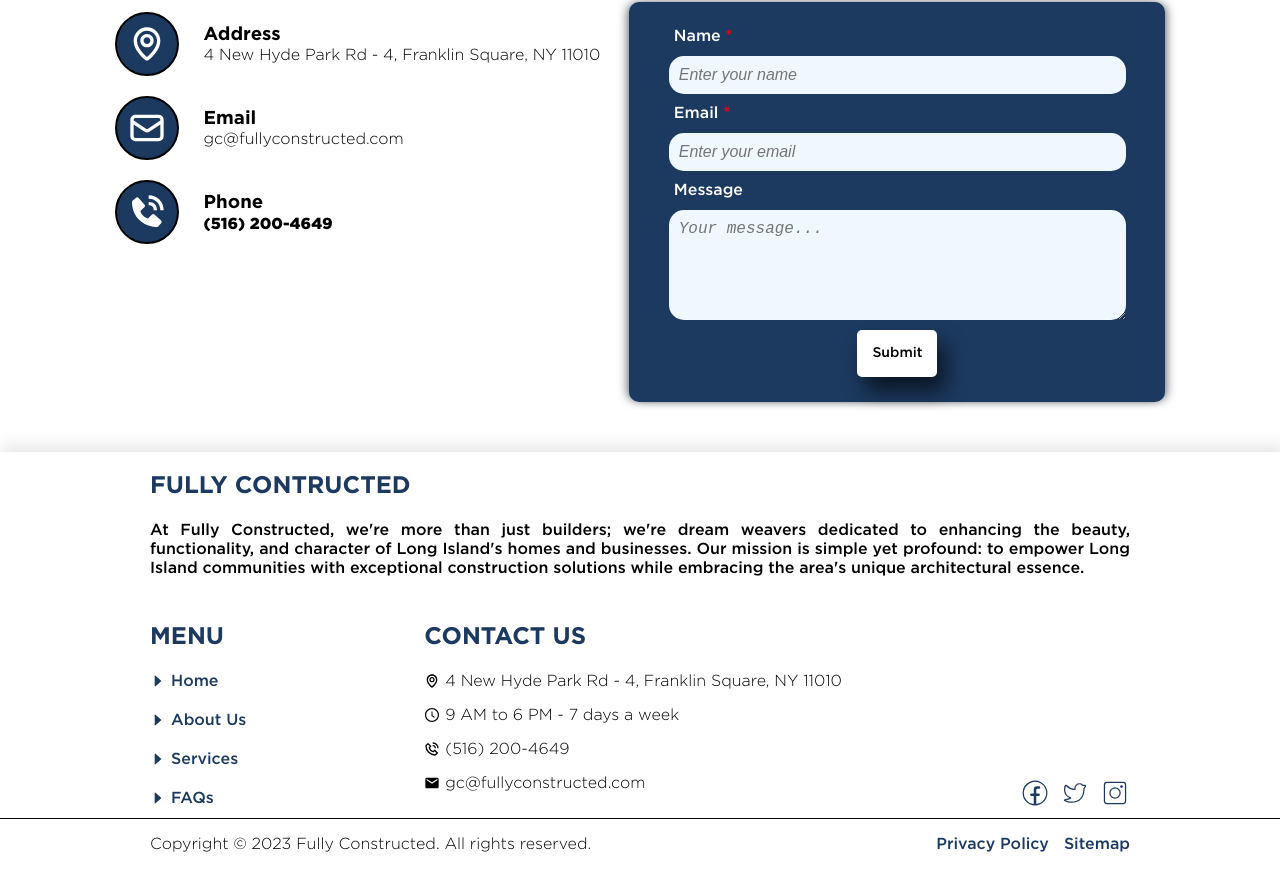
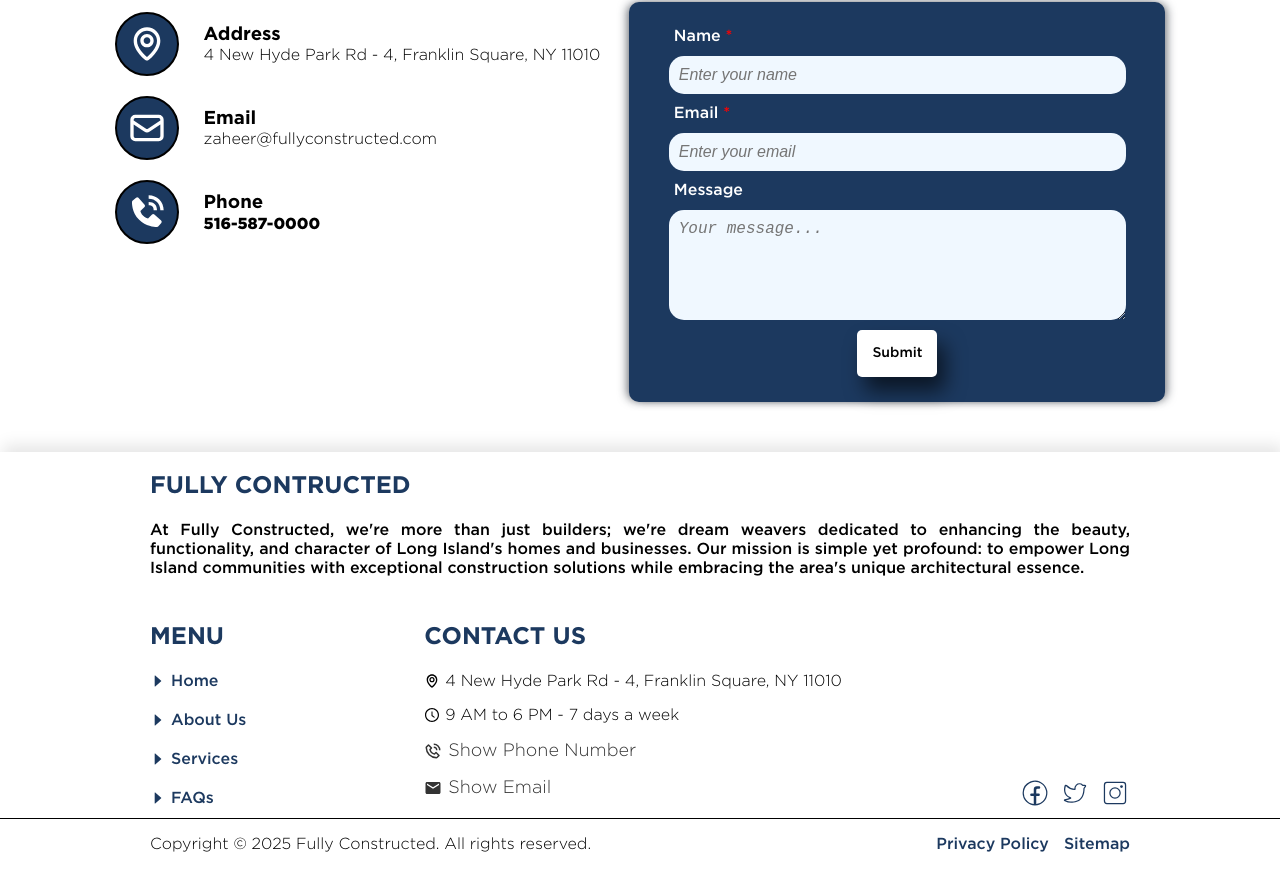
Before and after one commit to Wahaj-Ali/construction-web, a React (Create React App) app: page /contact_us in a window 1280 px wide. Shown: the part 257-1127 px from the top of the page. Built offline with nearby package versions, Linux system fonts and the light colour scheme.

Commit message:
Update Design 2025 with recaptcha

```diff
--- a/src/Components/Footer/Footer.jsx
+++ b/src/Components/Footer/Footer.jsx
@@ -1,12 +1,41 @@
-import React from 'react';
+import React, { useState } from 'react';
 import './Footer.css';
 import { CiFacebook, CiTwitter, CiInstagram } from 'react-icons/ci';
 import { BiMap, BiPhoneCall } from 'react-icons/bi';
 import { MdEmail } from 'react-icons/md';
 import { AiFillCaretRight, AiOutlineClockCircle } from 'react-icons/ai';
 import { Link } from 'react-router-dom';
+import ReCAPTCHA from 'react-google-recaptcha';
 
 const Footer = () => {
+
+    const [isPhoneVerified, setIsPhoneVerified] = useState(false);
+    const [isEmailVerified, setIsEmailVerified] = useState(false);
+    const [showRecaptchaModal, setShowRecaptchaModal] = useState(false);
+    const [recaptchaType, setRecaptchaType] = useState('');
+
+    const handleShowPhoneNumberClick = () => {
+        setRecaptchaType('phone');
+        setShowRecaptchaModal(true);
+    };
+
+    const handleShowEmailClick = () => {
+        setRecaptchaType('email');
+        setShowRecaptchaModal(true);
+    };
+
+    const handleRecaptchaChange = (value) => {
+        if (value) {
+            if (recaptchaType === 'phone') {
+                setIsPhoneVerified(true);
+            } else if (recaptchaType === 'email') {
+                setIsEmailVerified(true);
+            }
+            setShowRecaptchaModal(false); // Close modal after verification
+        }
+    };
+
+
     return (
         <div className='footer'>
             <div className=" socialMedia">
@@ -31,20 +60,38 @@ const Footer = () => {
                     <div className="fContacts">
                         <p><BiMap />4 New Hyde Park Rd - 4, Franklin Square, NY 11010</p>
                         <p><AiOutlineClockCircle />9 AM to 6 PM - 7 days a week</p>
-                        <p><BiPhoneCall /><a className='fsiLink' href="tel:(516) 200-4649">(516) 200-4649</a></p>
-                        <p><MdEmail /><a className='fsiLink' href="mailto:gc@fullyconstructed.com">gc@fullyconstructed.com</a></p>
+                        {isPhoneVerified ? (
+                            <p><BiPhoneCall /><a className='fsiLink' href="tel:516-587-0000">516-587-0000</a></p>
+                        ) : (
+                            <button
+                                onClick={handleShowPhoneNumberClick}
+                                style={{ color: '#333', textDecoration: 'none', display: 'flex', alignItems: 'center', background: 'none', border: 'none', cursor: 'pointer', gap: '6px', padding: '0', fontSize: '18px', fontWeight: '300', fontFamily: 'Gotham' }}
+                            >
+                                <BiPhoneCall /> Show Phone Number
+                            </button>
+                        )}
+                        {isEmailVerified ? (
+                            <p><MdEmail /><a className='fsiLink' href="mailto:zaheer@fullyconstructed.com">zaheer@fullyconstructed.com</a></p>
+                        ) : (
+                            <button
+                                onClick={handleShowEmailClick}
+                                style={{ color: '#333', textDecoration: 'none', display: 'flex', alignItems: 'center', background: 'none', border: 'none', cursor: 'pointer', gap: '6px', padding: '0', fontSize: '18px', fontWeight: '300', fontFamily: 'Gotham' }}
+                            >
+                                <MdEmail /> Show Email
+                            </button>
+                        )}
                     </div>
                 </div>
 
                 <div className="smIcons">
-                    <Link to="/" ><CiFacebook className='fsLink'/></Link>
-                    <Link to="/" ><CiTwitter className='fsLink'/></Link>
-                    <Link to="/" ><CiInstagram className='fsLink'/></Link>
+                    <Link to="/" ><CiFacebook className='fsLink' /></Link>
+                    <Link to="/" ><CiTwitter className='fsLink' /></Link>
+                    <Link to="/" ><CiInstagram className='fsLink' /></Link>
                 </div>
             </div>
             <div className="footerDown">
                 <div className="copyright">
-                    <p>Copyright © 2023 Fully Constructed. All rights reserved.</p>
+                    <p>Copyright © 2025 Fully Constructed. All rights reserved.</p>
                 </div>
 
                 <div className="privacyLinks">
@@ -53,6 +100,22 @@ const Footer = () => {
                     <Link to="/sitemap" className='fLink pri'>Sitemap</Link>
                 </div>
             </div>
+            {showRecaptchaModal && (
+        <div style={{ position: 'fixed', top: 0, left: 0, width: '100%', height: '100%', backgroundColor: 'rgba(0, 0, 0, 0.5)', backdropFilter: 'blur(5px)', display: 'flex', justifyContent: 'center', alignItems: 'center', zIndex: 1000 }}>
+          <div style={{ backgroundColor: '#fff', padding: '20px', borderRadius: '8px', boxShadow: '0 4px 6px rgba(0, 0, 0, 0.1)', textAlign: 'center' }}>
+            <ReCAPTCHA
+              sitekey="YOUR_RECAPTCHA_SITE_KEY"
+              onChange={handleRecaptchaChange}
+            />
+            <button
+              onClick={() => setShowRecaptchaModal(false)}
+              style={{ marginTop: '10px', padding: '8px 16px', backgroundColor: '#333', color: '#fff', border: 'none', borderRadius: '4px', cursor: 'pointer' }}
+            >
+              Close
+            </button>
+          </div>
+        </div>
+      )}
         </div>
     )
 }
--- a/src/Pages/ContactUs/ContactUs.jsx
+++ b/src/Pages/ContactUs/ContactUs.jsx
@@ -43,7 +43,7 @@ const ContactUs = () => {
                         </div>
                         <div className="ciText">
                             <h3>Email</h3>
-                            <p><a className='fsiLink' href="mailto:gc@fullyconstructed.com">gc@fullyconstructed.com</a></p>
+                            <p><a className='fsiLink' href="mailto:zaheer@fullyconstructed.com">zaheer@fullyconstructed.com</a></p>
                         </div>
                     </div>
 
@@ -53,7 +53,7 @@ const ContactUs = () => {
                         </div>
                         <div className="ciText">
                             <h3>Phone</h3>
-                            <a className='fsiLink' href="tel:(516) 200-4649">(516) 200-4649</a>
+                            <a className='fsiLink' href="tel:516-587-0000">516-587-0000</a>
                         </div>
                     </div>
                 </div>
--- a/src/Pages/Home/Home.jsx
+++ b/src/Pages/Home/Home.jsx
@@ -49,13 +49,13 @@ const Home = () => {
                 </div>
 
                 <div className="hsSec">
-                    <ServiceOverview sImg={kitchen} currentPage="home" sName="Kitchen Remodeling" sDesc="Showcase your expertise in transforming kitchens, including cabinet installation, countertop upgrades, and layout redesigns." sLink="kitchen-remodeling" />
+                    {/* <ServiceOverview sImg={kitchen} currentPage="home" sName="Kitchen Remodeling" sDesc="Showcase your expertise in transforming kitchens, including cabinet installation, countertop upgrades, and layout redesigns." sLink="kitchen-remodeling" />
 
                     <ServiceOverview sImg={bath} currentPage="home" sName="Bathroom Remodeling" sDesc="Highlight your ability to create beautiful and functional bathrooms through services like tile installation, fixture upgrades, and layout improvements." sLink="bathroom-remodeling"/>
 
                     <ServiceOverview sImg={basement} currentPage="home" sName="Basement Finishing" sDesc="Promote your skills in turning unfinished basements into functional living spaces, such as recreation rooms, home offices, or additional bedrooms." sLink="basement-finishing"/>
 
-                    <ServiceOverview sImg={room} currentPage="home" sName="Room Additions" sDesc="Emphasize your ability to expand homes by adding new rooms, whether it's a sunroom, a family room, or an extra bedroom." sLink="room-additions" />
+                    <ServiceOverview sImg={room} currentPage="home" sName="Room Additions" sDesc="Emphasize your ability to expand homes by adding new rooms, whether it's a sunroom, a family room, or an extra bedroom." sLink="room-additions" /> */}
 
                     <ServiceOverview sImg={interior} currentPage="home" sName="Interior Painting" sDesc="Offer interior painting services to refresh and update the look of a home." sLink="interior-painting"/>
 
--- a/src/Pages/Services/Services.jsx
+++ b/src/Pages/Services/Services.jsx
@@ -28,13 +28,13 @@ const Services = () => {
             </div>
             <div className="servicesOverview">
                 <div className="hsSec">
-                    <ServiceOverview sImg={kitchen} currentPage="services" sName="Kitchen Remodeling" sDesc="Showcase your expertise in transforming kitchens, including cabinet installation, countertop upgrades, and layout redesigns." sLink="kitchen-remodeling" />
+                    {/* <ServiceOverview sImg={kitchen} currentPage="services" sName="Kitchen Remodeling" sDesc="Showcase your expertise in transforming kitchens, including cabinet installation, countertop upgrades, and layout redesigns." sLink="kitchen-remodeling" />
 
                     <ServiceOverview sImg={bath} currentPage="services" sName="Bathroom Remodeling" sDesc="Highlight your ability to create beautiful and functional bathrooms through services like tile installation, fixture upgrades, and layout improvements." sLink="bathroom-remodeling" />
 
                     <ServiceOverview sImg={basement} currentPage="services" sName="Basement Finishing" sDesc="Promote your skills in turning unfinished basements into functional living spaces, such as recreation rooms, home offices, or additional bedrooms." sLink="basement-finishing" />
 
-                    <ServiceOverview sImg={room} currentPage="services" sName="Room Additions" sDesc="Emphasize your ability to expand homes by adding new rooms, whether it's a sunroom, a family room, or an extra bedroom." sLink="room-additions" />
+                    <ServiceOverview sImg={room} currentPage="services" sName="Room Additions" sDesc="Emphasize your ability to expand homes by adding new rooms, whether it's a sunroom, a family room, or an extra bedroom." sLink="room-additions" /> */}
 
                     <ServiceOverview sImg={interior} currentPage="services" sName="Interior Painting" sDesc="Offer interior painting services to refresh and update the look of a home." sLink="interior-painting" />
 
```
Also changed, not shown: src/Pages/Get A Quote/GetAQuote.jsx (indentation only).
